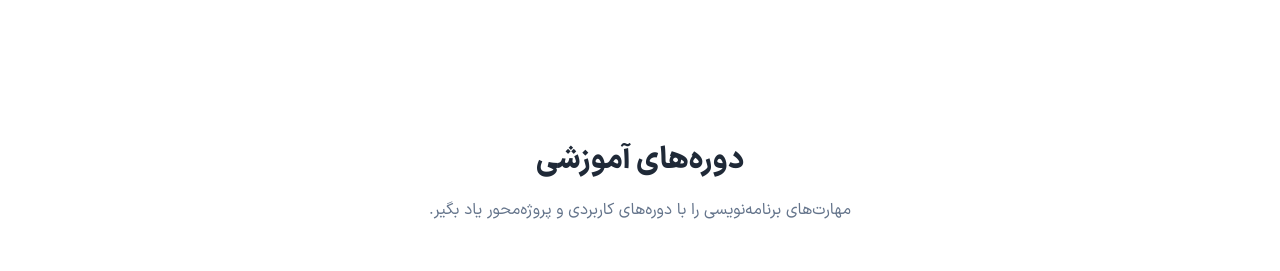
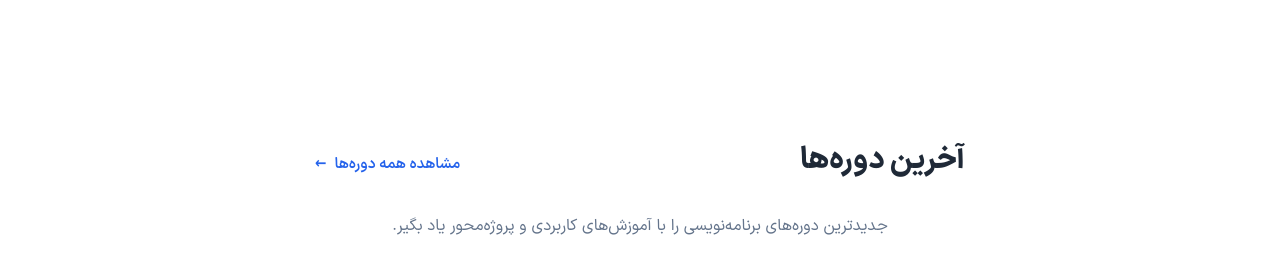
Before and after one commit to saman-1/codestart-academy, a plain HTML site: page index.html in a window 1280 px wide. Shown: the part 960-1231 px from the top of the page. Drawn offline with Linux system fonts and the light colour scheme.

Commit message:
Update homepage latest courses section

```diff
--- a/css/style.css
+++ b/css/style.css
@@ -386,6 +386,30 @@ textarea {
   display: grid;
   grid-template-columns: repeat(3, minmax(0, 1fr));
   gap: var(--space-lg);
+}
+
+.section-title-wrapper {
+    display: flex;
+    align-items: center;
+    justify-content: space-between;
+    gap: 20px;
+    margin-bottom: 16px;
+}
+
+.view-all-courses {
+    display: inline-flex;
+    align-items: center;
+    gap: 8px;
+    color: var(--primary-color);
+    font-size: 0.95rem;
+    font-weight: 600;
+    text-decoration: none;
+    white-space: nowrap;
+    transition: gap 0.3s ease;
+}
+
+.view-all-courses:hover {
+    gap: 13px;
 }
 
 .course-card {
@@ -2146,6 +2170,8 @@ body,
     border-color: var(--primary-color);
 }
 
+
+
 /* No Courses Message */
 .no-courses-message {
     grid-column: 1 / -1;
--- a/index.html
+++ b/index.html
@@ -249,9 +249,17 @@
     <section class="courses" id="courses">
 
         <div class="section-heading">
-            <h2 class="section-title">دوره‌های آموزشی</h2>
+            <div class="section-title-wrapper">
+                <h2 class="section-title">آخرین دوره‌ها</h2>
+
+                <a href="./all_courses.html" class="view-all-courses">
+                    مشاهده همه دوره‌ها
+                    <span>←</span>
+                </a>
+            </div>
+
             <p class="section-description">
-                مهارت‌های برنامه‌نویسی را با دوره‌های کاربردی و پروژه‌محور یاد بگیر.
+                جدیدترین دوره‌های برنامه‌نویسی را با آموزش‌های کاربردی و پروژه‌محور یاد بگیر.
             </p>
         </div>
 
```
